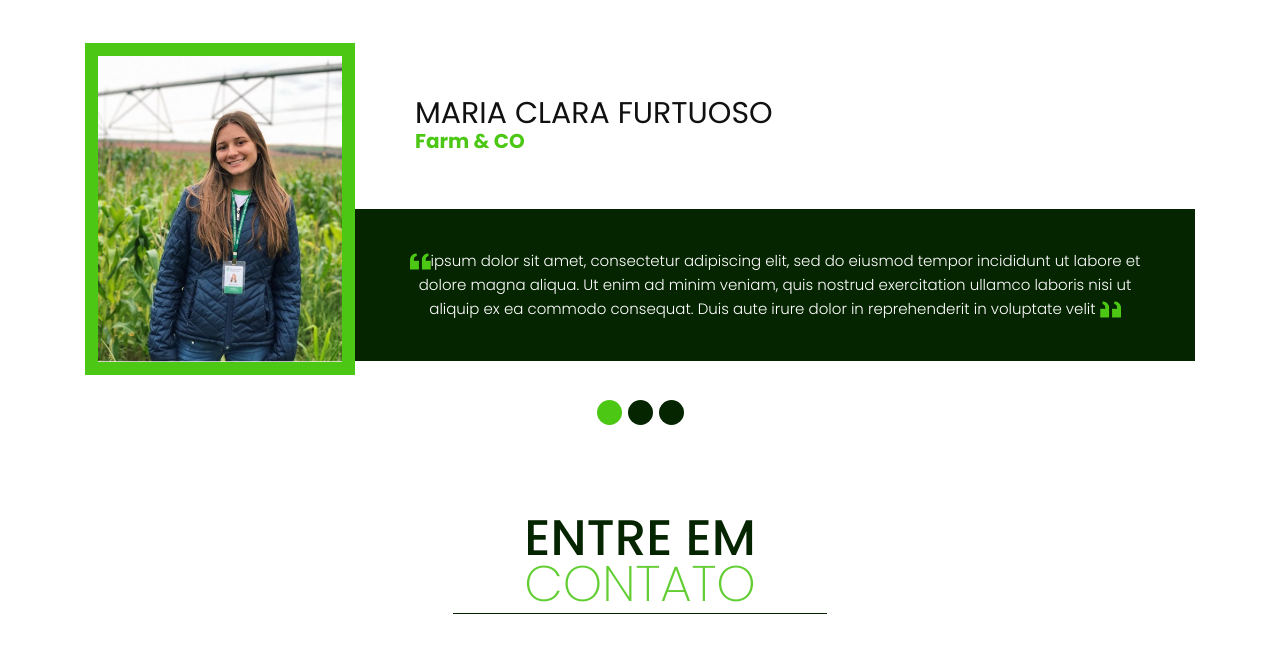
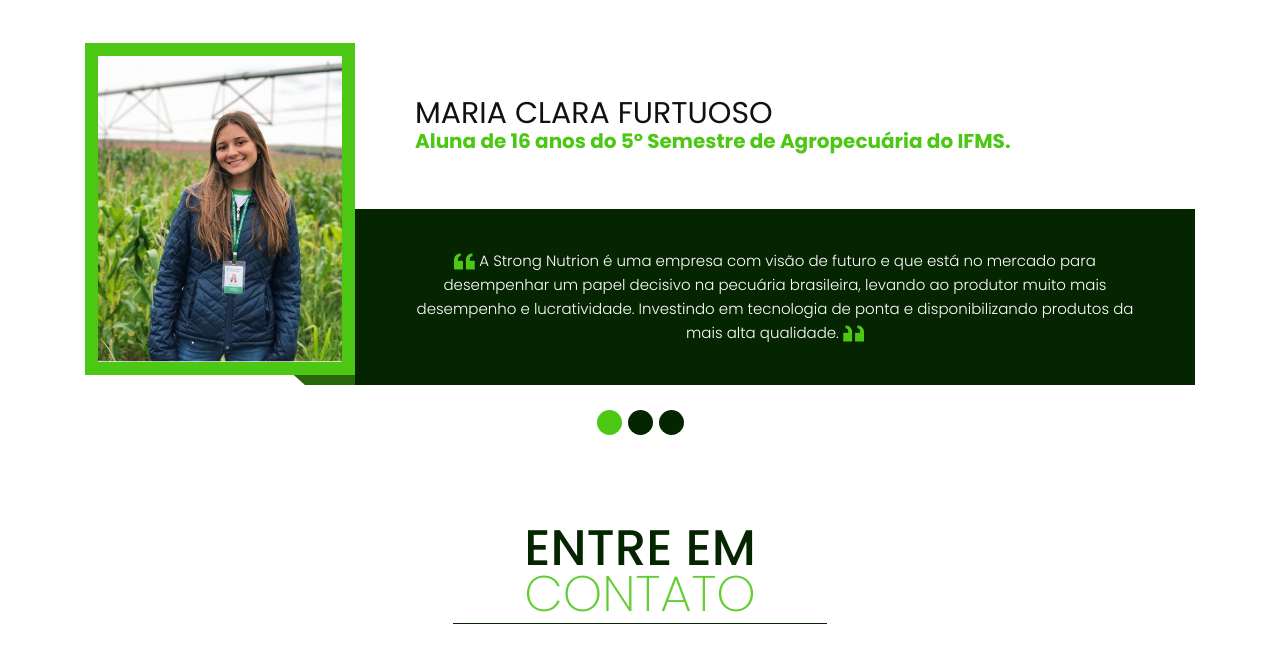
Before and after one commit to DevLucasGodoy/StrongNutrion, a plain HTML site: page index.html in a window 1280 px wide. Shown: the part 3440-4099 px from the top of the page. Drawn offline with nearby package versions, Linux system fonts and the light colour scheme; some packages are replaced by stand-ins of ours.

Commit message:
Founders change

```diff
--- a/index.html
+++ b/index.html
@@ -354,8 +354,8 @@
                                     </div>
                                     <div class="col-xl-9 col-lg-9 col-md-9 col-sm-9 pa_left">
                                         <div class="cross_inner">
-                                            <h3>Maria Clara Furtuoso<br><strong class="ornage_color">Farm & CO</strong></h3>
-                                            <p><img src="icon/1.png" alt="#" />ipsum dolor sit amet, consectetur adipiscing elit, sed do eiusmod tempor incididunt ut labore et dolore magna aliqua. Ut enim ad minim veniam, quis nostrud exercitation ullamco laboris nisi ut aliquip ex ea commodo consequat. Duis aute irure dolor in reprehenderit in voluptate velit
+                                            <h3>Maria Clara Furtuoso<br><strong class="ornage_color">Aluna de 16 anos do 5º Semestre de Agropecuária do IFMS.</strong></h3>
+                                            <p><img src="icon/1.png" alt="#" /> A Strong Nutrion é uma empresa com visão de futuro e que está no mercado para desempenhar um papel decisivo na pecuária brasileira, levando ao produtor muito mais desempenho e lucratividade. Investindo em tecnologia de ponta e disponibilizando produtos da mais alta qualidade.
                                                 <img src="icon/2.png" alt="#" />
                                             </p>
 
@@ -380,8 +380,8 @@
                                     </div>
                                     <div class="col-xl-9 col-lg-9 col-md-9 col-sm-9 pa_left">
                                         <div class="cross_inner">
-                                            <h3>Amanda M. Fonsêca<br><strong class="ornage_color">Farm & CO</strong></h3>
-                                            <p><img src="icon/1.png" alt="#" />ipsum dolor sit amet, consectetur adipiscing elit, sed do eiusmod tempor incididunt ut labore et dolore magna aliqua. Ut enim ad minim veniam, quis nostrud exercitation ullamco laboris nisi ut aliquip ex ea commodo consequat. Duis aute irure dolor in reprehenderit in voluptate velit
+                                            <h3>Amanda M. Fonsêca<br><strong class="ornage_color">Aluna de 17 anos do 5º Semestre de Agropecuária do IFMS.</strong></h3>
+                                            <p><img src="icon/1.png" alt="#" /> Pensada com muito profissionalismo e creadibilidade, a Strong Nutrion traz uma alternativa para o pecuarista que procura qualidade e inovação em rações bem desenvolvidas, trabalhamos para atender esse demanda que é a base da economia nacional.
                                                 <img src="icon/2.png" alt="#" />
                                             </p>
 
```
